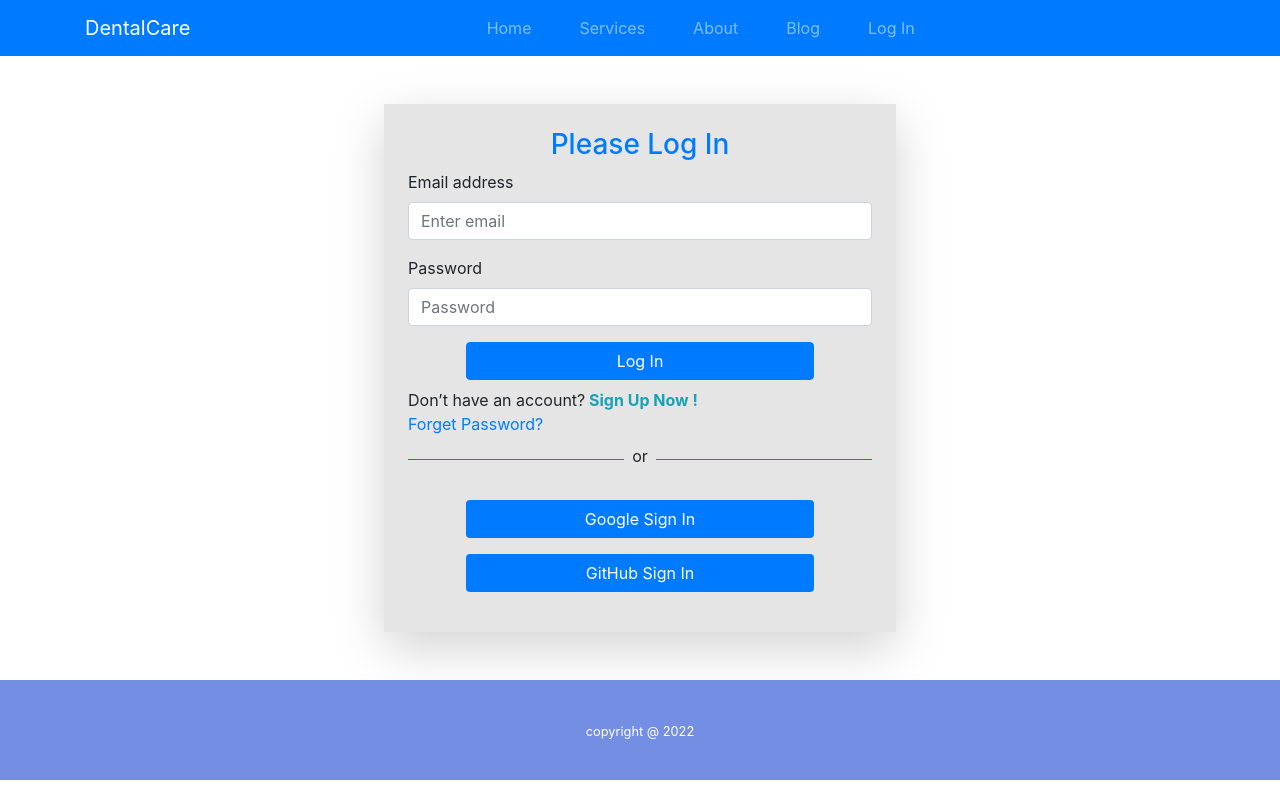
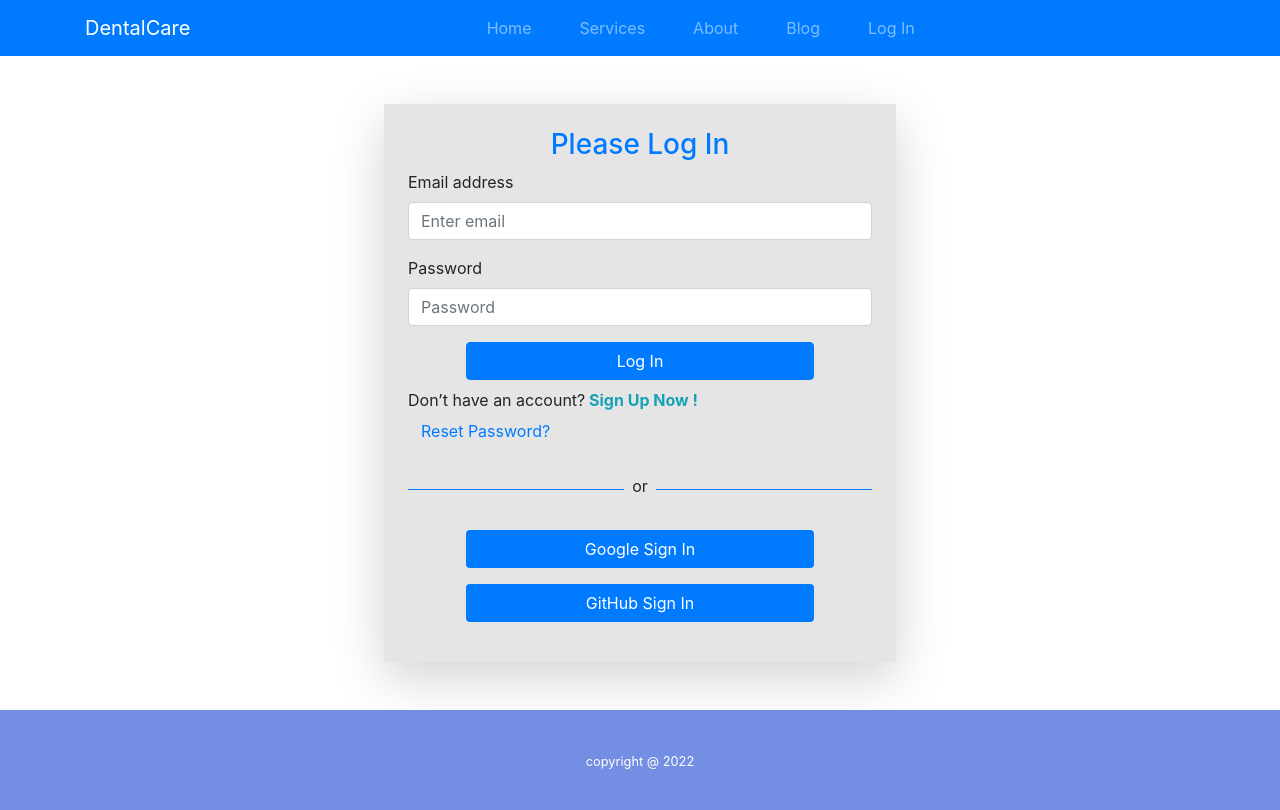
Before and after one commit to nazmul-2020/Dental-Care-Center, a React (Create React App) app: page /login in a window 1280 px wide. Built offline with nearby package versions, Linux system fonts and the light colour scheme; no server answers.

Commit message:
Send Email Verification

```diff
--- a/src/Pages/Login/Login/Login.js
+++ b/src/Pages/Login/Login/Login.js
@@ -1,6 +1,6 @@
 import React, { useRef } from 'react';
 import { Button, Form } from 'react-bootstrap';
-import { useSignInWithEmailAndPassword } from 'react-firebase-hooks/auth';
+import { useSendPasswordResetEmail, useSignInWithEmailAndPassword } from 'react-firebase-hooks/auth';
 import { Link, useLocation, useNavigate } from 'react-router-dom';
 import auth from '../../../firebase.init';
 import SocialLogin from '../../SocialLogin/SocialLogin';
@@ -22,6 +22,8 @@ const Login = () => {
         error,
       ] = useSignInWithEmailAndPassword(auth);
 
+      const [sendPasswordResetEmail, sending] = useSendPasswordResetEmail(auth);
+
       if (user){
           navigate(from, { replace: true })
       }
@@ -41,6 +43,12 @@ const Login = () => {
         signInWithEmailAndPassword(email,password)
     }
 
+    const  resetPassword= async()=>{
+        const email = emailRef.current.value;
+        await sendPasswordResetEmail(email);
+        alert('Sent email');
+    }
+
     return (
         <div className='m-5  mx-auto p-4 shadow-lg form-container '>
             <h3 className='text-center text-primary'> Please Log In</h3>
@@ -58,7 +66,7 @@ const Login = () => {
                     Log In
                 </Button>
                 <p className='pt-2 mb-0'>Don’t have an account?<Link to='/signup' className='text-info font-weight-bold text-decoration-none pe-auto '> Sign Up Now !</Link></p>
-                <p className='text-primary mb-0'>Forget Password?</p>
+                <p><button className='btn btn-link text-primary pe-auto text-decoration-none' onClick={resetPassword}>Reset Password?</button></p>
                 <SocialLogin></SocialLogin>
             </Form>
             {errorElement}
--- a/src/Pages/Login/RequireAuth/RequireAuth.js
+++ b/src/Pages/Login/RequireAuth/RequireAuth.js
@@ -2,12 +2,16 @@ import React from 'react';
 import { Navigate, useLocation } from 'react-router-dom';
 import { useAuthState } from 'react-firebase-hooks/auth';
 import auth from '../../../firebase.init';
+import Loading from '../../Shared/Loading/Loading';
 
-const RequireAuth = ({children}) => {
+const RequireAuth = ({ children }) => {
 
-    const [user] = useAuthState(auth);
+    const [user, loading] = useAuthState(auth);
     const location = useLocation();
 
+    if (loading) {
+        return <Loading></Loading>
+    }
 
     if (!user) {
         return <Navigate to="/login" state={{ from: location }} replace />;
--- a/src/Pages/Login/SignUp/SignUp.js
+++ b/src/Pages/Login/SignUp/SignUp.js
@@ -12,7 +12,7 @@ const SignUp = () => {
         user,
         loading,
         error,
-      ] = useCreateUserWithEmailAndPassword(auth);
+      ] = useCreateUserWithEmailAndPassword(auth,{sendEmailVerification:true});
 
 
     const handelLogin = () => {
--- /dev/null
+++ b/src/Pages/Shared/Loading/Loading.js
@@ -0,0 +1,12 @@
+import React from 'react';
+import { Spinner } from 'react-bootstrap';
+
+const Loading = () => {
+    return (
+        <div style={{fontsize:'200px'}}>
+            <Spinner  animation="border" variant="primary" />
+        </div>
+    );
+};
+
+export default Loading;
```
